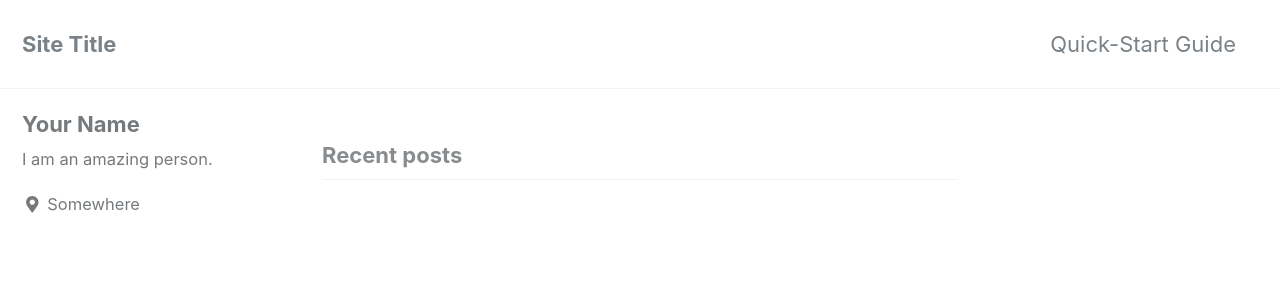
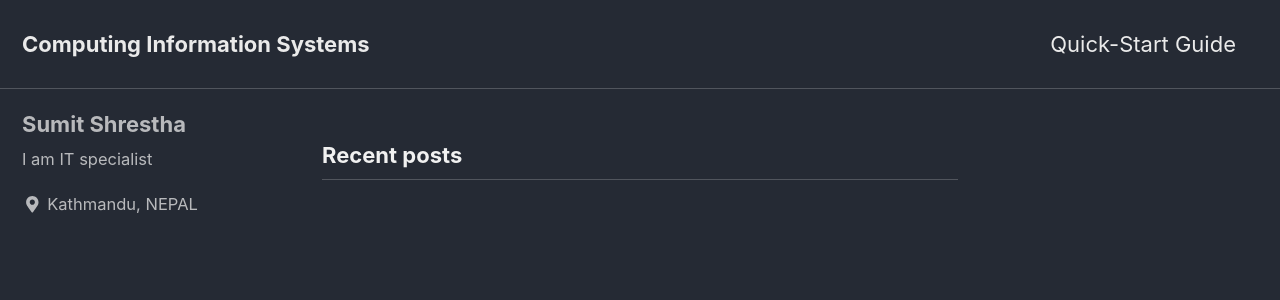
Before and after one commit to 5um17-5/5um17.github.io, a Jekyll site: the page built from index.html, in a window 1280 px wide and 900 px high. Shown: the top 300 px of the window. Built offline with Jekyll 4.4.1, drawn with Linux system fonts in a browser that asks for light colours; nearby versions of some CDN libraries; the list of posts is cut into pages by our own code; some of the changed text lies outside the part shown.

Commit message:
start changing .yml file

```diff
--- a/_config.yml
+++ b/_config.yml
@@ -12,14 +12,14 @@
 
 # theme                  : "minimal-mistakes-jekyll"
 # remote_theme           : "mmistakes/minimal-mistakes"
-minimal_mistakes_skin    : "default" # "air", "aqua", "contrast", "dark", "dirt", "neon", "mint", "plum", "sunrise"
+minimal_mistakes_skin    : "dark" # "air", "aqua", "contrast", "dark", "dirt", "neon", "mint", "plum", "sunrise"
 
 # Site Settings
 locale                   : "en-US"
-title                    : "Site Title"
+title                    : "Computing Information Systems"
 title_separator          : "-"
-name                     : "Your Name"
-description              : "An amazing website."
+name                     : "Sumit Shrestha"
+description              : "Computing Information Systems"
 url                      : # the base hostname & protocol for your site e.g. "https://mmistakes.github.io"
 baseurl                  : # the subpath of your site, e.g. "/blog"
 repository               : # GitHub username/repo-name e.g. "mmistakes/minimal-mistakes"
@@ -100,10 +100,10 @@ analytics:
 
 # Site Author
 author:
-  name             : "Your Name"
+  name             : "Sumit Shrestha"
   avatar           : # path of avatar image, e.g. "/assets/images/bio-photo.jpg"
-  bio              : "I am an amazing person."
-  location         : "Somewhere"
+  bio              : "I am IT specialist"
+  location         : "Kathmandu, NEPAL"
   email            :
   uri              :
   home             : # null (default), "absolute or relative url to link to author home"
```
